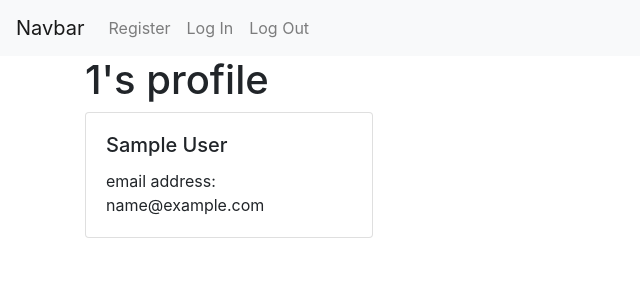
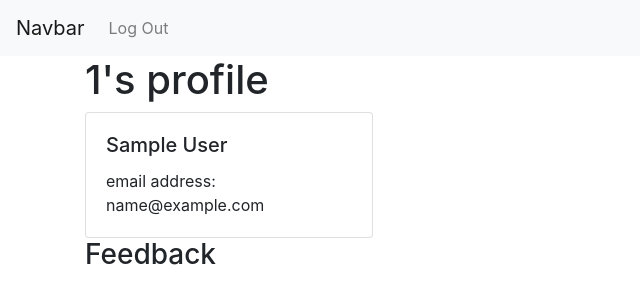
Before and after one commit to NicolasGuerrero/flask-feedback, a Flask app: template templates/user.html in a window 1280 px wide. Shown: the top 304 px of the page, without its empty margins (0-640 px from the left). Run offline with Flask 2, Linux system fonts and the light colour scheme; the template is opened without the code that fills it: values that come from a table or form of the project are taken from there, others are empty; the visitor is signed in with stand-in values (Sample User, id 1); data comes from the database, SQL or seed files in the repository; some libraries are stand-ins or nearby versions.

Commit message:
Finished Part 8. Feedback add/update/delete. Added authorization for feedback owners.

```diff
--- a/app.py
+++ b/app.py
@@ -1,6 +1,6 @@
-from flask import Flask, redirect, render_template, request, session, flash
-from models import db, connect_db, User
-from forms import CreateUserForm, LoginForm
+from flask import Flask, redirect, render_template, request, session, flash, url_for
+from models import db, connect_db, User, Feedback
+from forms import CreateUserForm, LoginForm, FeedbackForm
 
 app = Flask(__name__)
 app.config["SQLALCHEMY_DATABASE_URI"] = "postgresql:///flask-feedback"
@@ -32,7 +32,8 @@ def register():
         )
         db.session.add(new_user)
         db.session.commit()
-        return redirect("/secret")
+        # secret no longer exists - fix this
+        return redirect(url_for("show_user", username=new_user.username))
     else:
         return render_template("register.html", form=form)
 
@@ -48,7 +49,8 @@ def login():
         if user:
             # session["username'] keeps user logged in
             session["username"] = user.username
-            return redirect("/secret")
+            # secret no longer exists - fix this
+            return redirect(url_for("show_user", username=user.username))
 
         else:
 
@@ -57,6 +59,16 @@ def login():
     return render_template("login.html", form=form)
 
 
+
+@app.route("/logout", methods=["GET"])
+def logout():
+    if "username" in session:
+        session.pop("username")
+
+    return redirect("/")
+
+# ####################################################################
+# User's route
 @app.route("/users/<username>", methods=["GET"])
 def show_user(username):
 
@@ -66,12 +78,73 @@ def show_user(username):
 
     user = User.query.get_or_404(username)
 
-    return render_template("user.html", user=user)
+    feedback = Feedback.get_user_feedback(user.username)
 
 
-@app.route("/logout", methods=["GET"])
-def logout():
-    if "username" in session:
+    return render_template("user.html", user=user, feedback=feedback)
+
+
+@app.route("/users/<username>/delete", methods=["POST"])
+def delete_user(username):
+    """ Delete user. """
+
+    user = User.query.get_or_404(username)
+
+    if user.username != session["username"]:
+        flash(f"you must be {user.username} to delete this account!")
+    else:
         session.pop("username")
+        db.session.delete(user)
+        db.session.commit()
 
     return redirect("/")
+
+@app.route("/users/<username>/feedback/add", methods=["GET", "POST"])
+def add_feedback(username):
+    """ Add feedback """
+
+    user = User.query.get_or_404(username)
+
+    form = FeedbackForm()
+
+    if user.username == session["username"]:
+        if form.validate_on_submit():
+            feedback = Feedback(title=form.title.data, content=form.content.data, username=user.username)
+            db.session.add(feedback)
+            db.session.commit()
+
+            return redirect(url_for("show_user", username=user.username))
+
+    return render_template('add_feedback.html', user=user, form=form)
+
+
+@app.route("/feedback/<int:feedback_id>/update", methods=["GET", "POST"])
+def update_feedback(feedback_id):
+    """Update feedback."""
+    session_username = session["username"]
+    feedback = Feedback.query.get_or_404(feedback_id)
+
+    if feedback.username == session_username:
+        form = FeedbackForm(obj=feedback)
+        if form.validate_on_submit():
+            feedback.title = form.title.data
+            feedback.content = form.content.data
+            db.session.add(feedback)
+            db.session.commit()
+            return redirect(url_for('show_user', username=feedback.username))
+        return render_template('add_feedback.html', form=form)
+
+
+    flash("You're not the owner of this feedback.")
+    return redirect(url_for('show_user', username=feedback.username))
+
+@app.route("/feedback/<int:feedback_id>/delete", methods=["POST"])
+def delete_feedback(feedback_id):
+    """Delete feedback."""
+    session_username = session["username"]
+    feedback = Feedback.query.get_or_404(feedback_id)
+    if feedback.username == session_username:
+        db.session.delete(feedback)
+        db.session.commit()
+
+    return redirect(url_for('show_user', username=feedback.username))
--- a/templates/base.html
+++ b/templates/base.html
@@ -17,15 +17,19 @@
     </button>
     <div class="collapse navbar-collapse" id="navbarNav">
       <ul class="navbar-nav">
+        {% if not session["username"] %}
         <li class="nav-item">
           <a class="nav-link" href="/register">Register</a>
         </li>
+
         <li class="nav-item">
           <a class="nav-link" href="/login">Log In</a>
         </li>
+        {% elif session["username"] %}
         <li class="nav-item">
           <a class="nav-link" href="/logout">Log Out</a>
         </li>
+        {% endif %}
       </ul>
     </div>
   </nav>
--- a/templates/user.html
+++ b/templates/user.html
@@ -4,7 +4,11 @@
 
 {% block content %}
 <h1>{{ user.username}}'s profile</h1>
-
+{% if user.username == session["username"] %}
+<form action="/users/{{ user.username }}/delete" method="POST">
+  <button class= "btn btn-danger">Delete</button>
+</form>
+{% endif %}
 <div class="card" style="width: 18rem;">
 
   <div class="card-body">
@@ -13,5 +17,25 @@
   </div>
 </div>
 
+<div class="feedback_container">
+  <h3>Feedback</h3>
+  <ul>
+  {% for f in feedback %}
+      <li>
+        <h6><a href="/feedback/{{ f.id }}/update">{{ f.title }}</a></h6>
+        <p>{{ f.content }}</p>
+        {% if user.username == session["username"] %}
+        <form method="POST" action="/feedback/{{ f.id }}/delete">
+        <button>Delete</button>
+        </form>
+
+        {% endif %}
+      </li>
+  {% endfor %}
+  </ul>
+  {% if user.username == session["username"] %}
+  <a class="btn btn-primary" href="/users/{{ user.username }}/feedback/add" role="button">Add Feedback</a>
+  {% endif %}
+</div>
 
 {% endblock %}
```
Also changed, not shown: forms.py (+11 -1 lines), models.py (+8 -0 lines), templates/add_feedback.html (added, +25 -0 lines).
